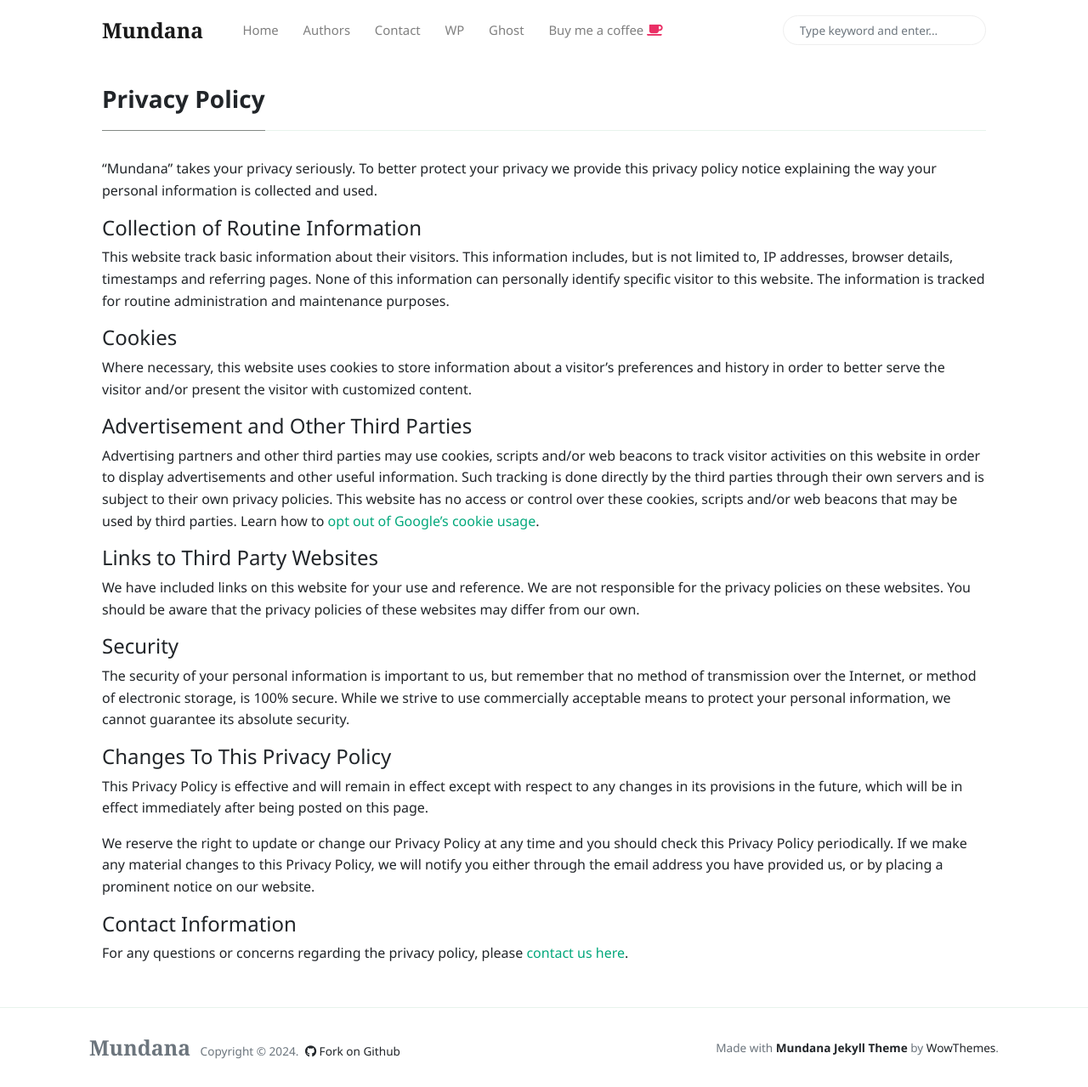
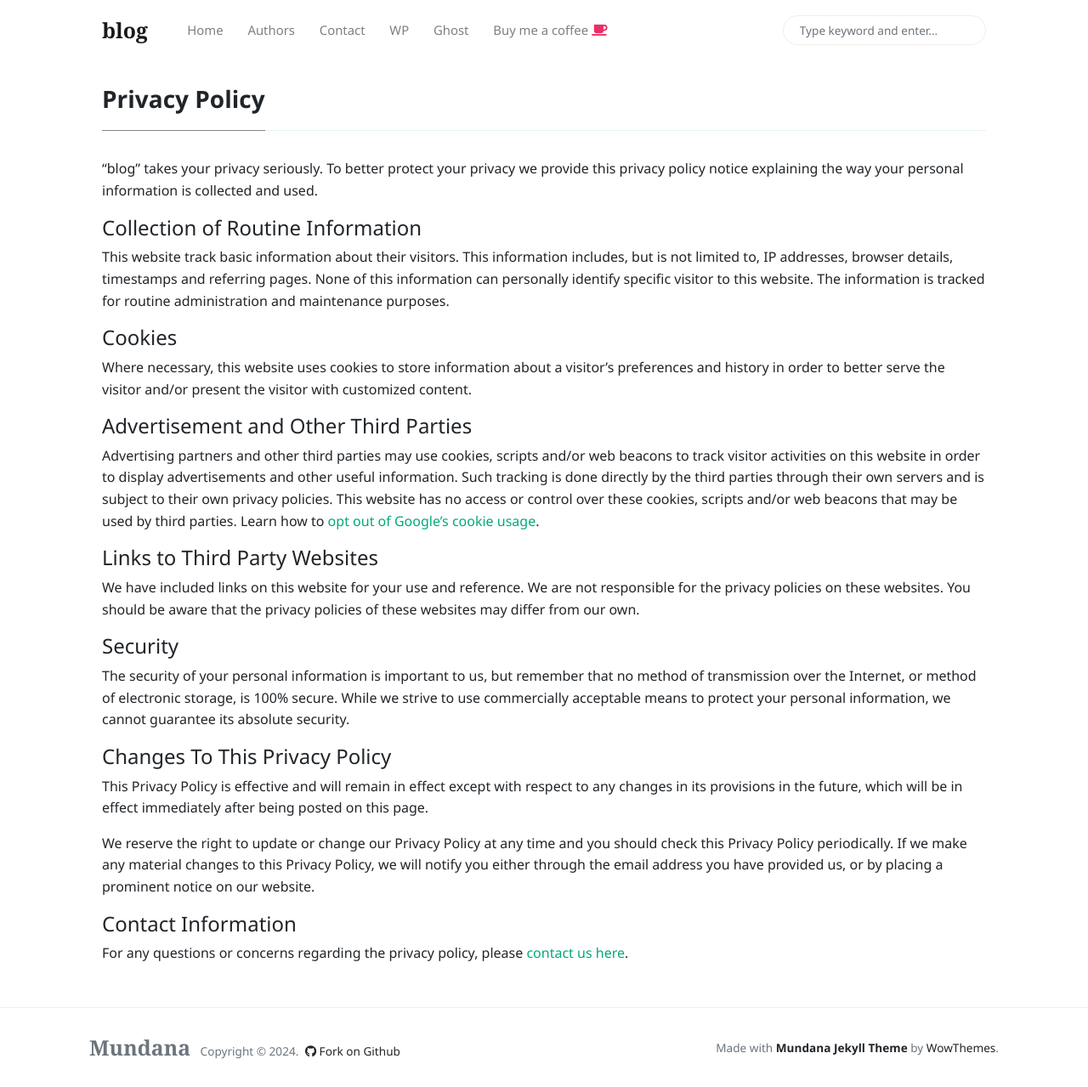
Before and after one commit to Howard1x5/blog, a Jekyll site: the page built from _pages/privacy-policy.md, in a window 1280 px wide and 1279 px high. Shown: the whole window at 85% size. Built offline with Jekyll 4.4.1, drawn with Linux system fonts in a browser that asks for light colours; nearby versions of some CDN libraries.

Commit message:
Add URL configuration

```diff
--- a/_config.yml
+++ b/_config.yml
@@ -1,9 +1,10 @@
 # Site
-name: 'Mundana'
-description: 'Mundana is a free Jekyll theme for awesome people like you, Medium like.'
+name: 'blog'
+description: 'Description of my blog to track my projects'
 logo: 'assets/images/logo.png'
 favicon: 'assets/images/favicon.ico'
-baseurl: ''
+baseurl: '/blog' # subpath of the site
+url: 'https://howard1x5.github.io' # the base hostname & protocol for your site
 disqus: 'demowebsite'
 email: 'wowthemesnet@gmail.com'
 mailchimp-list: 'https://wowthemes.us11.list-manage.com/subscribe/post?u=8aeb20a530e124561927d3bd8&amp;id=8c3d2d214b'
```
